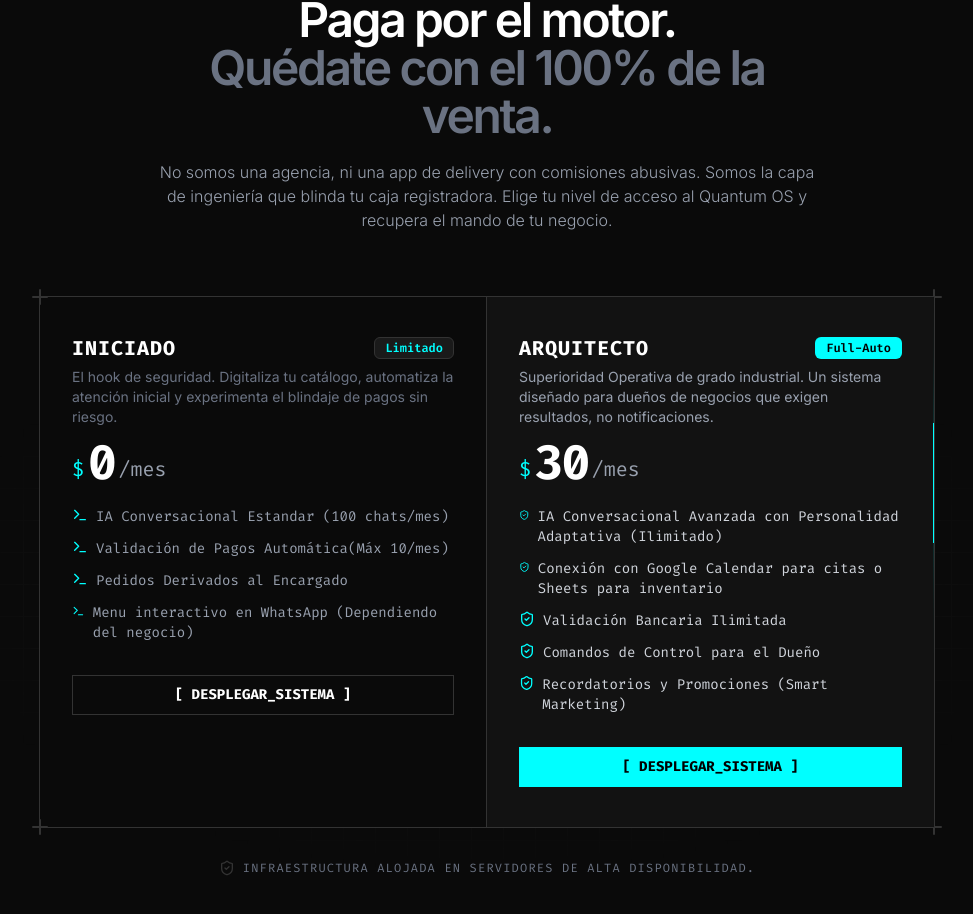
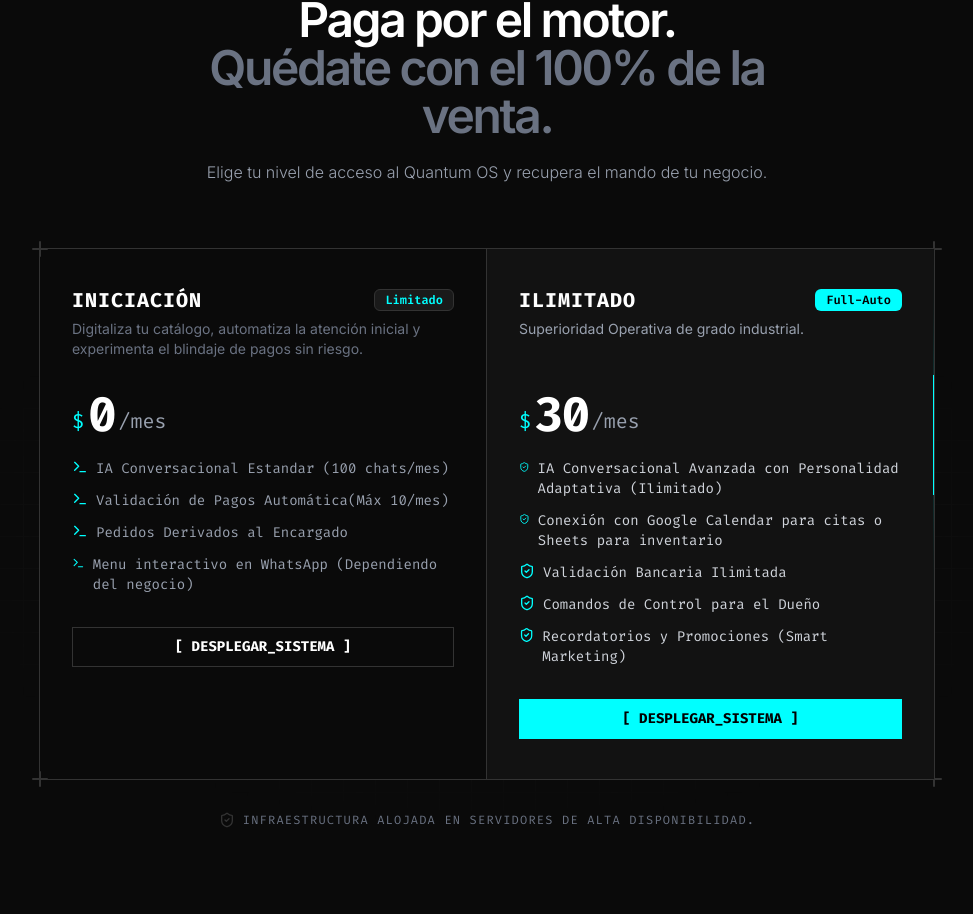
Before and after one commit to juanpabloortiz01/Quantum-OS, a Next.js app: page / in a window 1280 px wide. Shown: the part 3154-4068 px from the top of the page, without its empty margins (153-1126 px from the left). Built offline with nearby package versions, Linux system fonts and the light colour scheme.

Commit message:
Cambir copy de los planes

```diff
--- a/src/components/QuantumPricing.tsx
+++ b/src/components/QuantumPricing.tsx
@@ -30,7 +30,6 @@ export default function QuantumPricing() {
             <span className="text-gray-500">Quédate con el 100% de la venta.</span>
           </h2>
           <p className="text-gray-400 mt-5 text-center text-sm md:text-base font-light">
-            No somos una agencia, ni una app de delivery con comisiones abusivas. Somos la capa de ingeniería que blinda tu caja registradora.
             Elige tu nivel de acceso al Quantum OS y recupera el mando de tu negocio.
           </p>
         </motion.div>
@@ -65,10 +64,10 @@ export default function QuantumPricing() {
               <div className="w-full px-8 pt-10 pb-10 border-b md:border-b-0 md:border-r border-[#333333]">
                 <div className="space-y-2">
                   <div className="flex items-center justify-between">
-                    <h3 className="leading-none font-mono font-bold text-white text-xl uppercase tracking-wider">Iniciado</h3>
+                    <h3 className="leading-none font-mono font-bold text-white text-xl uppercase tracking-wider">Iniciación</h3>
                     <Badge variant="secondary">Limitado</Badge>
                   </div>
-                  <p className="text-gray-500 text-sm h-10">El hook de seguridad. Digitaliza tu catálogo, automatiza la atención inicial y experimenta el blindaje de pagos sin riesgo.</p>
+                  <p className="text-gray-500 text-sm h-10">Digitaliza tu catálogo, automatiza la atención inicial y experimenta el blindaje de pagos sin riesgo.</p>
                 </div>
                 <div className="mt-8 space-y-6">
                   <div className="text-gray-400 flex items-end gap-1 text-xl font-mono">
@@ -100,10 +99,10 @@ export default function QuantumPricing() {
                 />
                 <div className="space-y-2 relative z-10">
                   <div className="flex items-center justify-between">
-                    <h3 className="leading-none font-mono font-bold text-white text-xl uppercase tracking-wider">Arquitecto</h3>
+                    <h3 className="leading-none font-mono font-bold text-white text-xl uppercase tracking-wider">Ilimitado</h3>
                     <Badge variant="default">Full-Auto</Badge>
                   </div>
-                  <p className="text-gray-400 text-sm h-10">Superioridad Operativa de grado industrial. Un sistema diseñado para dueños de negocios que exigen resultados, no notificaciones.</p>
+                  <p className="text-gray-400 text-sm h-10">Superioridad Operativa de grado industrial.</p>
                 </div>
                 <div className="mt-8 space-y-6 relative z-10">
                   <div className="text-gray-400 flex items-end gap-1 text-xl font-mono">
```
